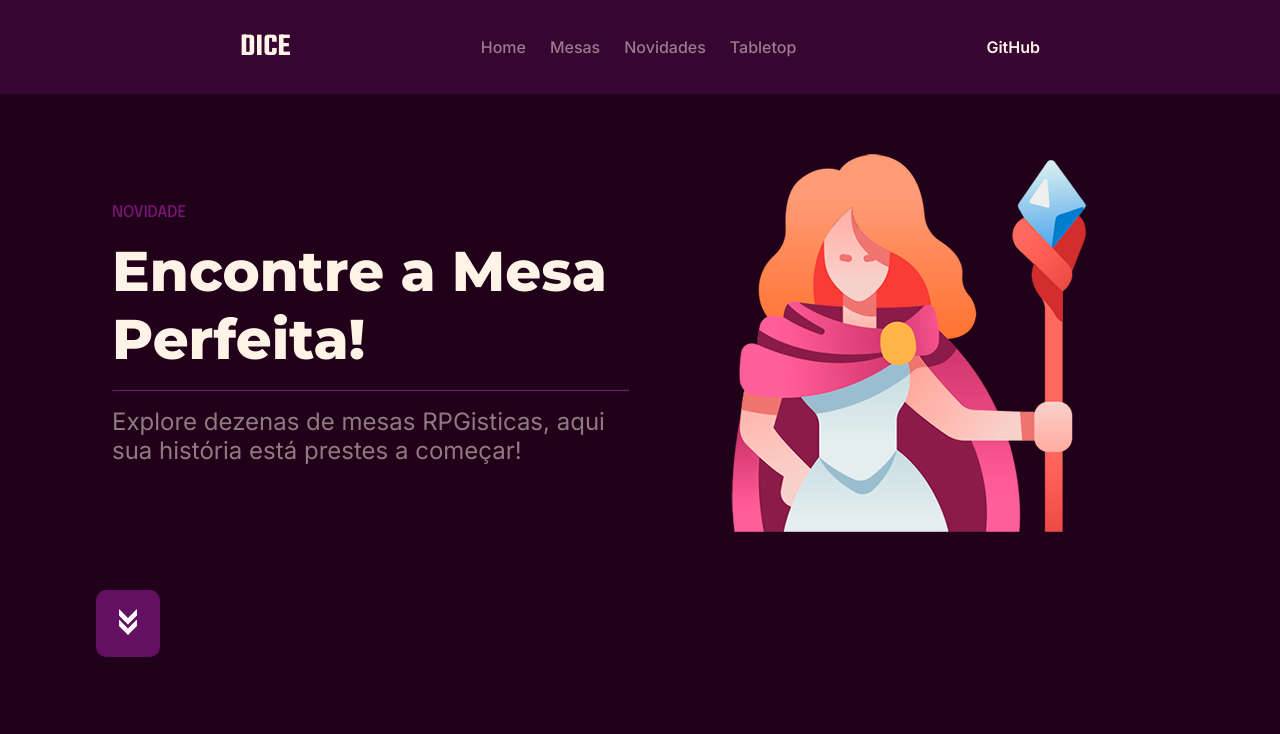
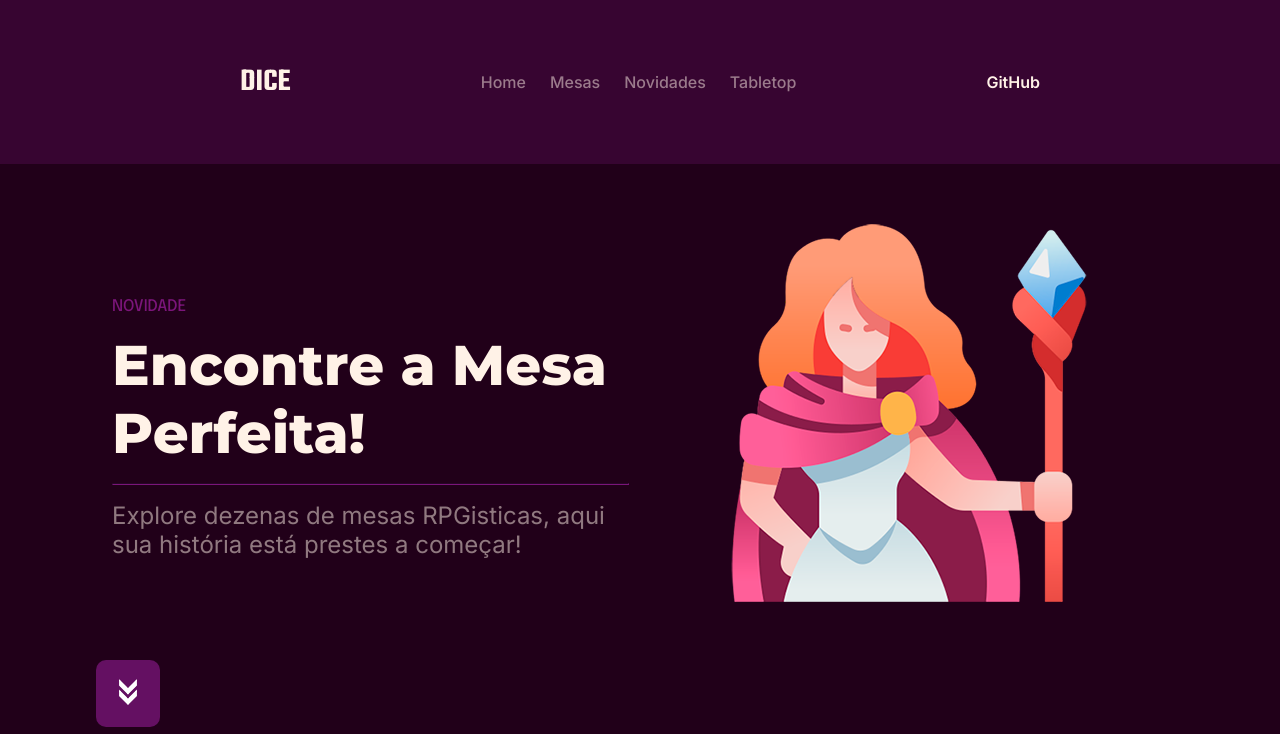
Before and after one commit to guidorodrigues/lading-page, a plain HTML site: page pages/index.html in a window 1280 px wide. Shown: the top 734 px of the page. Drawn offline with Linux system fonts and the light colour scheme.

Commit message:
adiciona contêiner ao menu de navegação e ajusta margens

```diff
--- a/pages/index.html
+++ b/pages/index.html
@@ -26,6 +26,7 @@
         <nav>
           <!--navegação-->
           <span class="logo"><a href="/pages/index.html" class="logo-home">DICE</a></span>
+          <div class="menu-container">
             <ul class="menu">
               <!--links-->
               <li><a href="index.html">Home</a></li>
@@ -33,8 +34,9 @@
               <li><a href="#">Novidades</a></li>
               <li><a href="#">Tabletop</a></li>
             </ul>
-            <a href="https://github.com/guidorodrigues" class="github" target="_blank">GitHub</a>
-          </nav>
+          </div>
+          <a href="https://github.com/guidorodrigues" class="github" target="_blank">GitHub</a>
+        </nav>
         </div>
     </div>
     </header>
--- a/style/index.css
+++ b/style/index.css
@@ -41,6 +41,11 @@ ul {
   list-style: none; /*Remove estilo da lista*/
 }
 
+
+
+.menu-container {
+  margin: 3rem;
+}
 /*estilo body*/
 
 /*Navegação*/
@@ -75,6 +80,7 @@ hr {
   color: var(--cor6);
   font-size: 1.5rem;
   font-weight: 400;
+  margin-bottom: 2rem;
 }
 
 /*estlizando mesas*/
@@ -137,6 +143,7 @@ hr {
   display: flex;
   flex-direction: column;
   gap: 1rem;
+  margin-top: 5em;
 }
 .hero-images-container {
   max-width: 45%;
```
